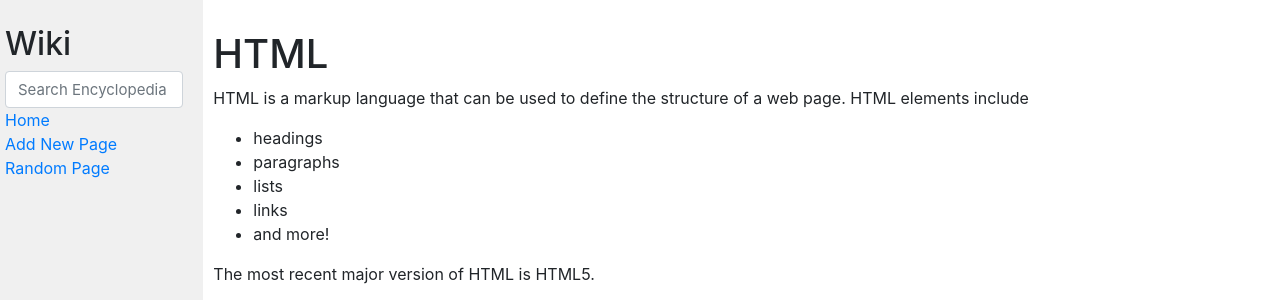
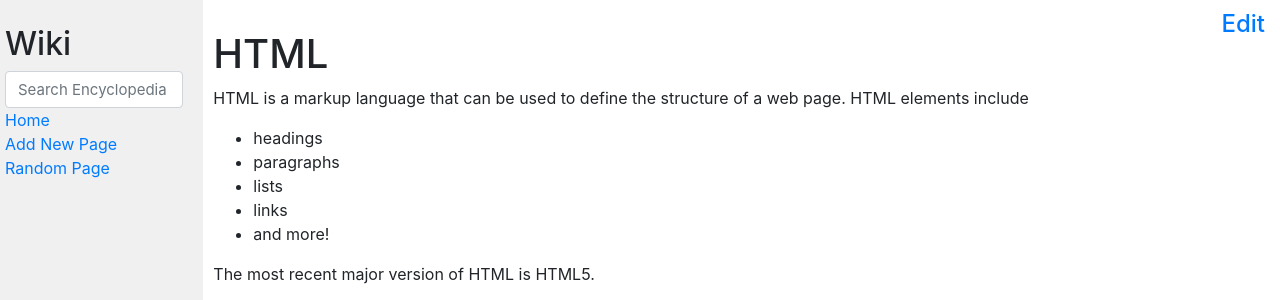
Before and after one commit to zeyuanzhao/cs50w, a Django app: page /wiki/HTML in a window 1280 px wide. Shown: the top 300 px of the page. Run offline with Django 3.2, Linux system fonts and the light colour scheme; some libraries are stand-ins or nearby versions.

Commit message:
edit button

```diff
--- a/project1/encyclopedia/static/encyclopedia/styles.css
+++ b/project1/encyclopedia/static/encyclopedia/styles.css
@@ -40,3 +40,8 @@ textarea {
 .errorlist {
     display: inline-block;
 }
+
+.edit {
+    float: right;
+    margin-right: 20px;
+}
--- a/project1/encyclopedia/templates/encyclopedia/edit.html
+++ b/project1/encyclopedia/templates/encyclopedia/edit.html
@@ -8,11 +8,10 @@
 
     <h1>Editing <em>{{ title }}</em></h1>
 
-    <form action="{% url 'encyclopedia:edit' title%}" method="post">
+    <form action="{% url 'encyclopedia:edit' title %}" method="post">
         {% csrf_token %}
         <h2>{{ error }}</h2>
         {{ form }}
-        <input class="form-control" name="title" type="hidden" value="{{ title }}">
         <input class="form-control w-25" type="submit" value="Edit Entry">
     </form>
 {% endblock %}
--- a/project1/encyclopedia/templates/encyclopedia/wiki.html
+++ b/project1/encyclopedia/templates/encyclopedia/wiki.html
@@ -4,9 +4,8 @@
     {{ entry }}
 {% endblock %}
 
-
-
 {% block body %}
+    <a href="/edit/{{ entry }}" class="edit"><h4>Edit</h4></a>
 
     {{ markdown|safe }}
 
--- a/project1/encyclopedia/views.py
+++ b/project1/encyclopedia/views.py
@@ -75,6 +75,7 @@ def random(request):
 class NewEditForm(forms.Form):
     markdown = forms.CharField(widget=forms.Textarea(attrs={"class": "d-block form-control w-75 mb-4"}), label="")
 
+
 def edit(request, entry):
     if request.method == "GET":
         return render(request, "encyclopedia/edit.html", {
```
Also changed, not shown: 1 other file.
